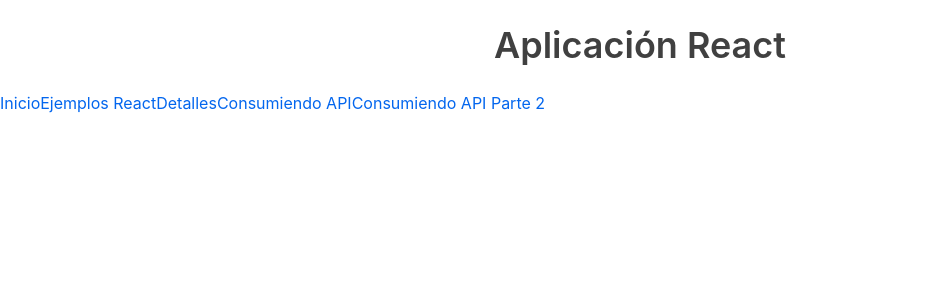
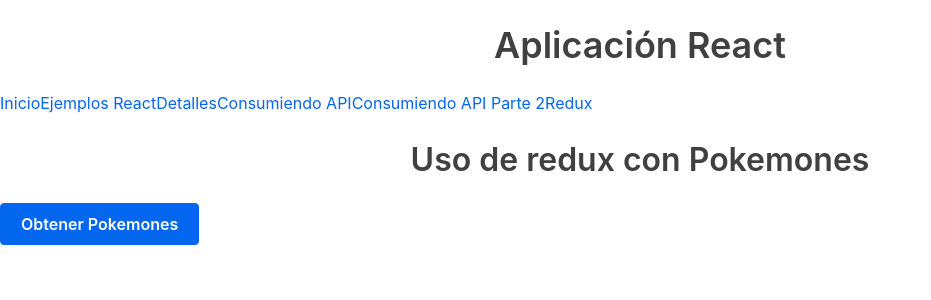
Before and after one commit to PieroSandro/pp_react_fundamentos, a React (Create React App) app: page /redux in a window 1280 px wide. Shown: the top 300 px of the page, without its empty margins (0-931 px from the left). Built offline with nearby package versions, Linux system fonts and the light colour scheme; the HTML template or start-up script is replaced by a standard one.

Commit message:
aplicacion de redux: listado de pokemones usando dispatch y selector desde pkDucks.js

```diff
--- a/src/App.jsx
+++ b/src/App.jsx
@@ -14,6 +14,9 @@
 import ConsumiendoApi from './componentes/ConsumiendoApi';
 import ConsumiendoApiDos from './componentes/ConsumiendoApiDos';
 import ApiDosDetalle from './componentes/ApiDosDetalle';
+import Pks from './componentes/Pks';
+import { Provider } from 'react-redux';//permite trabajar con store.js y pkDucks.js
+import generateStore from './redux/store';
 
 //function App() {
   const App =()=>{
@@ -23,6 +26,8 @@
     urlImg:'https://via.placeholder.com/64',
     texto:'Lorem ipsum dolor sit amet, consectetur adipiscing elit.'
   }
+
+  const store=generateStore()
 
   return (
     <Router>
@@ -51,6 +56,11 @@
         className="btn btn-dark"
         activeClassName="active">
           Consumiendo API Parte 2
+        </NavLink>
+        <NavLink to="/redux"
+        className="btn btn-dark"
+        activeClassName="active">
+          Redux
         </NavLink>
       </div>
       <Switch>
@@ -81,6 +91,11 @@
       <Route path="/consumiendo-api-parte-dos">
       <ConsumiendoApiDos/>
       </Route>
+      <Route path="/redux">
+      <Provider store={store}>
+      <Pks/>
+      </Provider>
+      </Route>
       </Switch>
 
     </div>
--- /dev/null
+++ b/src/componentes/Pks.jsx
@@ -0,0 +1,31 @@
+import React from 'react'
+
+import { useDispatch, useSelector } from 'react-redux' //usedispatch para consumir la accion, useselector para leer las constantes de los ducks
+import { obtenerPksAccion } from '../redux/pkDucks'
+
+const Pks = () => {
+    const dispatch=useDispatch()//llama a la accion que se encuentra en pkDucks.js
+
+    const pokes=useSelector(store=>store.pokemones.arElements) //store.pokemones viene del rootreducer del store.js
+
+    return (
+        <div class="m-4">
+            <h2 class="text-center">Uso de redux con Pokemones</h2>
+
+            <button onClick={()=>dispatch(obtenerPksAccion())}>Obtener Pokemones</button>
+
+                 {
+                     pokes.map(item=>(
+                            <div class="card my-4" key={item.name}>
+                                <div class="card-body">
+                                {item.name }
+                                </div>
+                            </div>
+                     ))
+                 }
+
+        </div>
+    )
+}
+
+export default Pks
```
